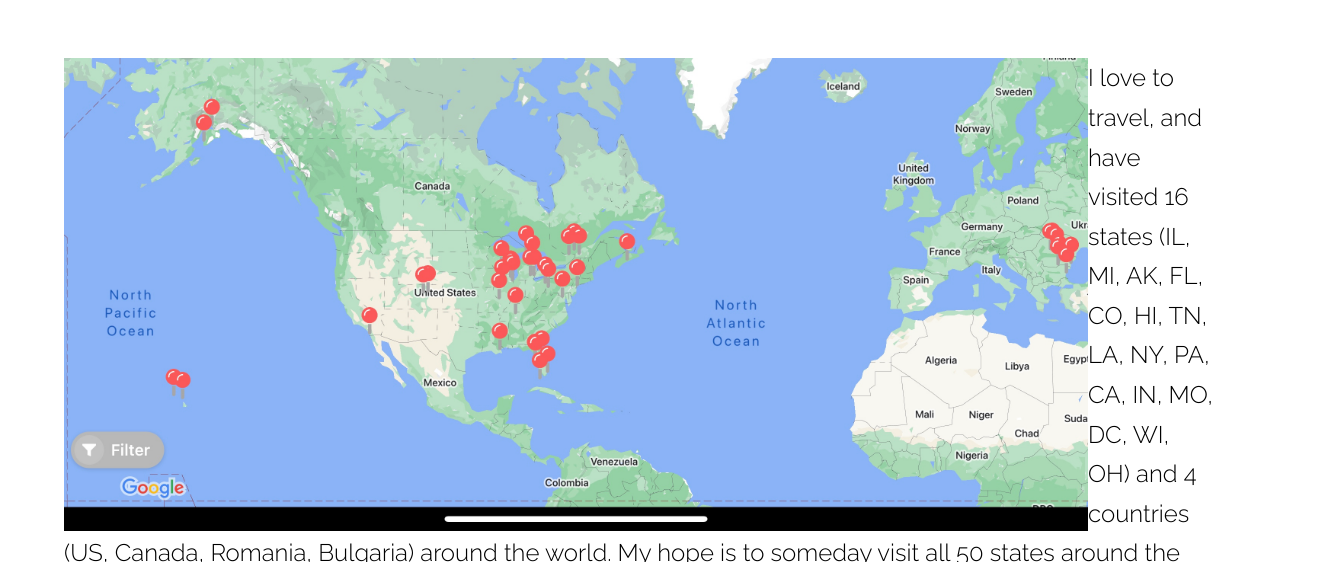
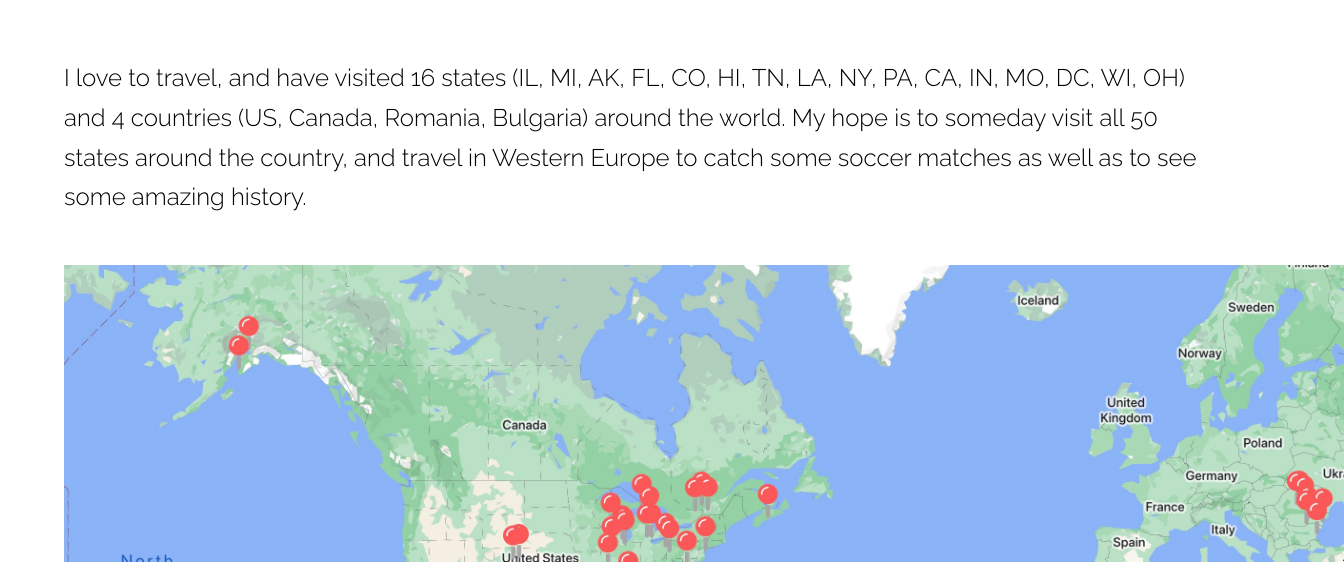
Before and after one commit to johnny-raicu/johnny-raicu.github.io, a plain HTML site: page travel.html in a window 1280 px wide. Shown: the part 238-800 px from the top of the page, 1344 px wide, since content can reach past the window. Drawn offline with Linux system fonts and the light colour scheme.

Commit message:
Update travel.html

```diff
--- a/travel.html
+++ b/travel.html
@@ -39,11 +39,11 @@
 					<font size="+2">
 					<h2>Travel</h2>
 				</header>
-				<img src="images/travel-map.jpg" alt="Travel Map" align=left width=1024>
+				<p>I love to travel, and have visited 16 states (IL, MI, AK, FL, CO, HI, TN, LA, NY, PA, CA, IN, MO, DC, WI, OH) and 4 countries (US, Canada, Romania, Bulgaria) around the world.
+					My hope is to someday visit all 50 states around the country, and travel in Western Europe to catch some soccer matches as well as to see some amazing history.
+				</p>
+				<img src="images/travel-map.jpg" alt="Travel Map" width=1280>
 
-					<p>I love to travel, and have visited 16 states (IL, MI, AK, FL, CO, HI, TN, LA, NY, PA, CA, IN, MO, DC, WI, OH) and 4 countries (US, Canada, Romania, Bulgaria) around the world.
-						My hope is to someday visit all 50 states around the country, and travel in Western Europe to catch some soccer matches as well as to see some amazing history.
-					</p>
 		<!-- Footer -->
 			<footer id="footer">
 				<div class="inner">
```
